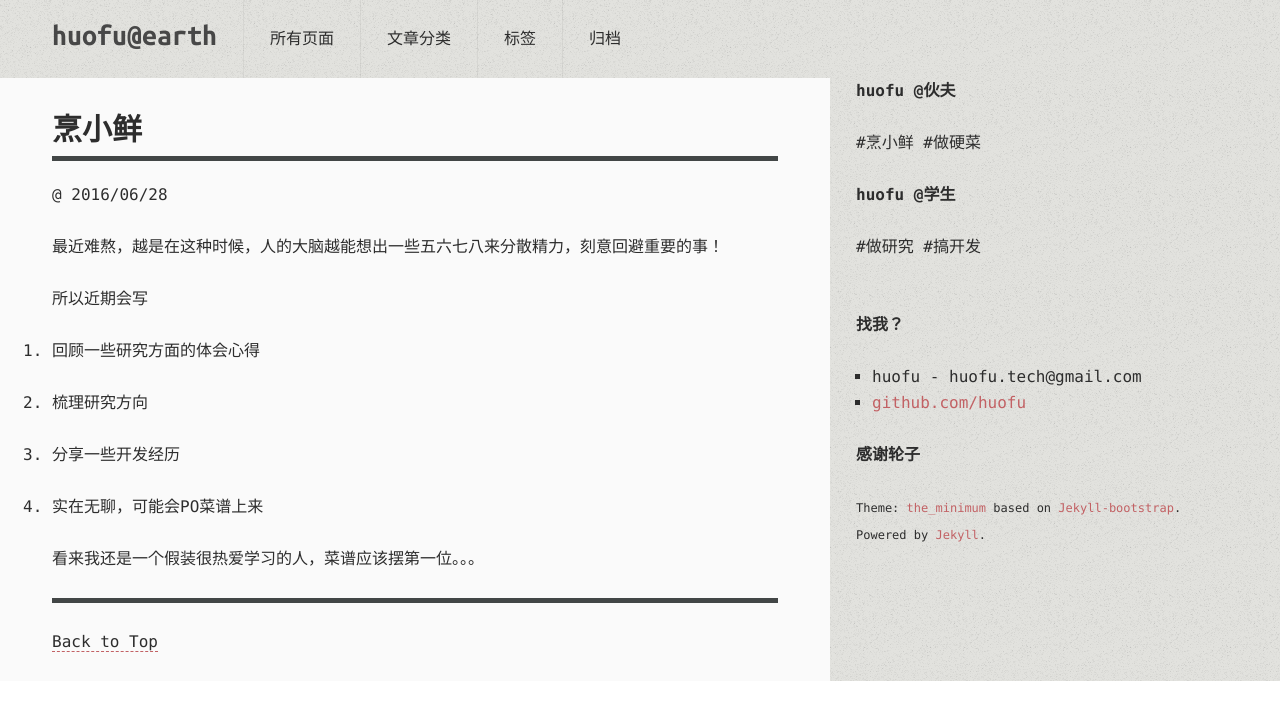
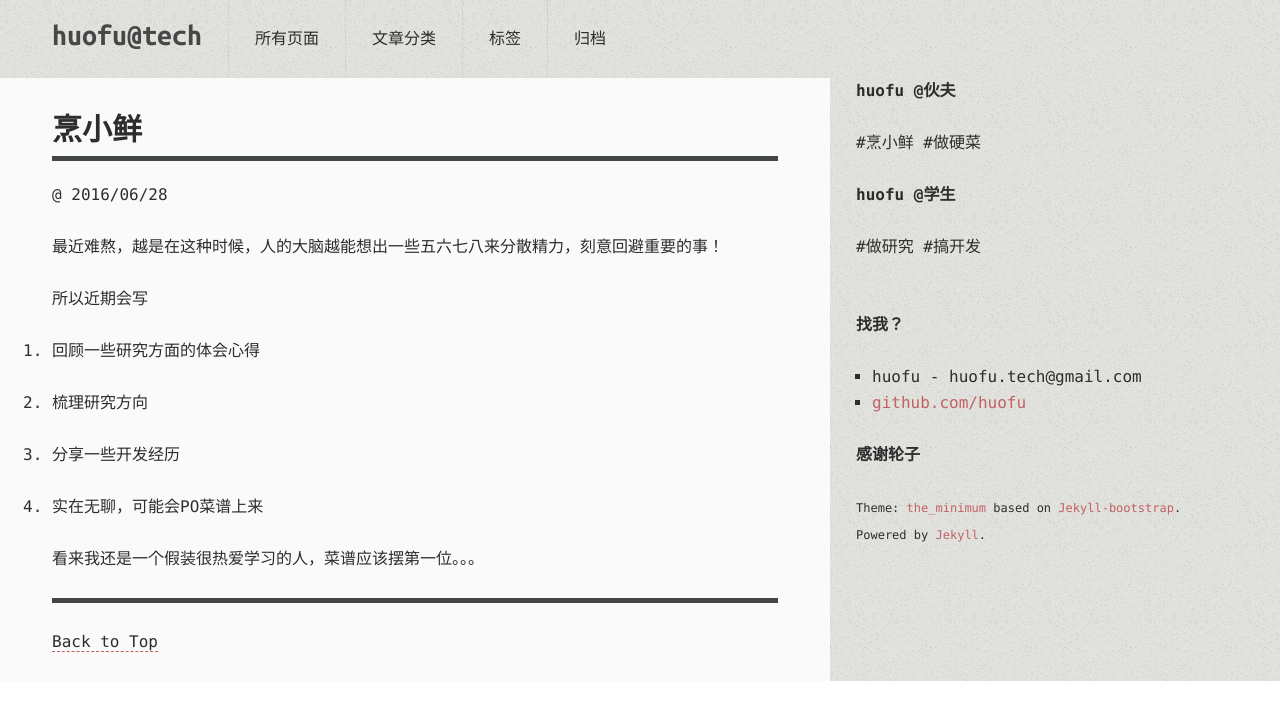
Before and after one commit to huofu/huofu.github.com, a Jekyll site: the page built from index.md, in a window 1280 px wide. Shown: the top 720 px of the page. Built offline with Jekyll 4.4.1, drawn with Linux system fonts in a browser that asks for light colours; comment, search, counter and statistics services are not loaded.

Commit message:
update configuration at 725

```diff
--- a/_config.yml
+++ b/_config.yml
@@ -3,12 +3,12 @@
 permalink: /:categories/:year/:month/:day/:title
 
 exclude: [".rvmrc", ".rbenv-version", "README.md", "Rakefile", "changelog.md"]
-highlighter: pygments
+highlighter: rouge
 
 # Themes are encouraged to use these universal variables
 # so be sure to set them if your theme uses them.
 #
-title : huofu@earth
+title : huofu@tech
 tagline: Site Tagline
 author :
   name : huofu
@@ -25,7 +25,7 @@ author :
 # Else if you are pushing to username.github.io, replace with your username.
 # Finally if you are pushing to a GitHub project page, include the project name at the end.
 #
-production_url : http://username.github.io
+production_url : http://huofu.github.io
 
 gems: ["jekyll-sitemap"]
 
@@ -84,7 +84,7 @@ JB :
   comments :
     provider : disqus
     disqus :
-      short_name : jekyllbootstrap
+      short_name : huofu
     livefyre :
       site_id : 123
     intensedebate :
```
